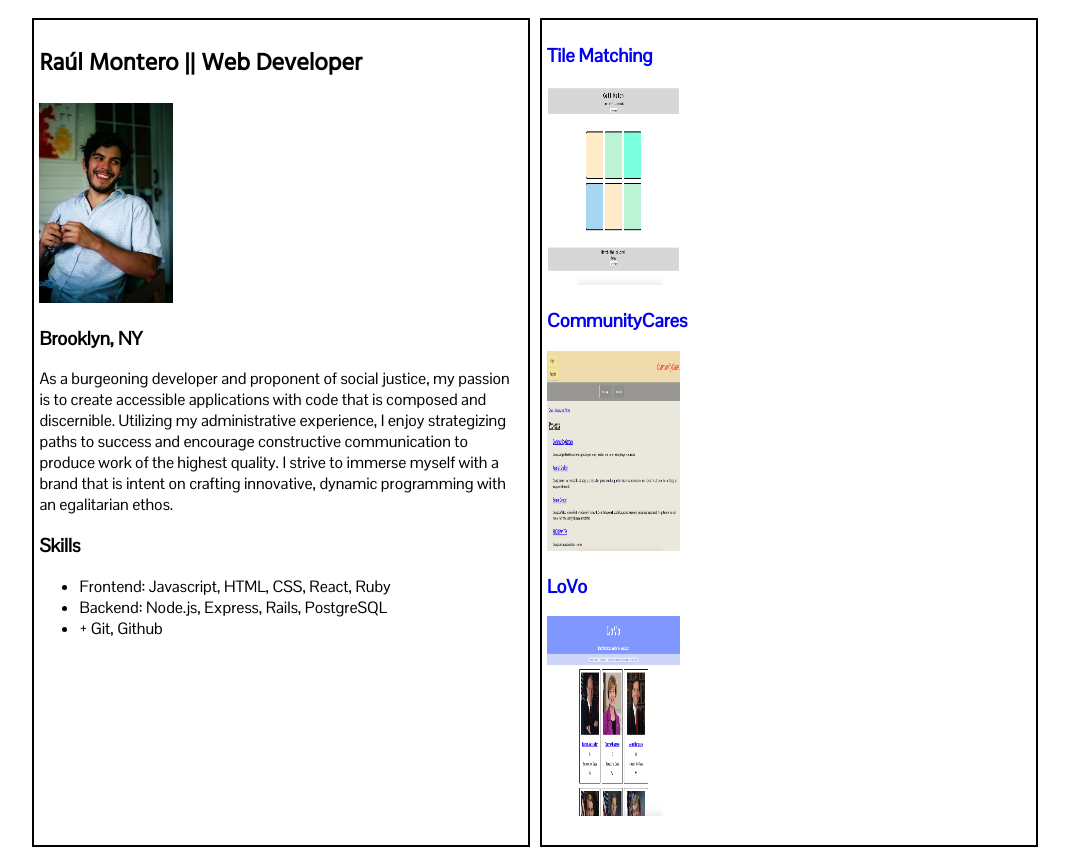
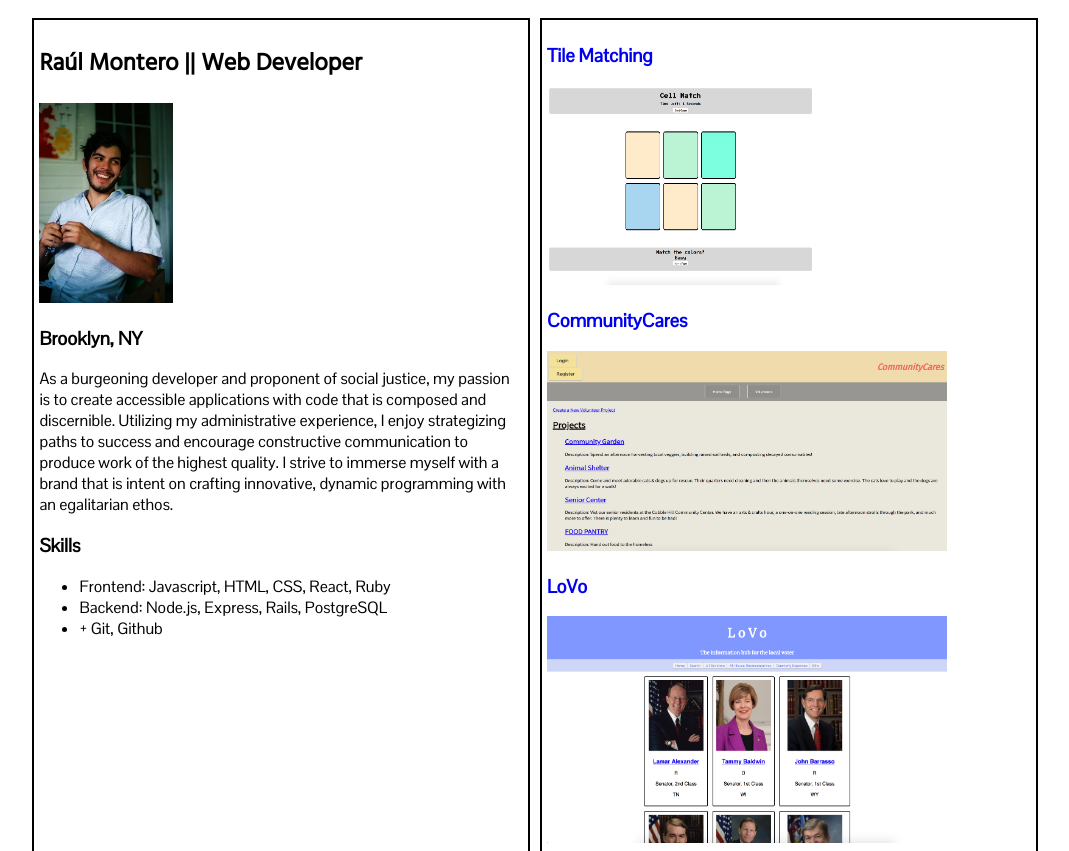
Before and after one commit to brooklynbodega/Portfolio-V1, a plain HTML site: page index.html in a window 1280 px wide. Shown: the top 851 px of the page, without its empty margins (105-1174 px from the left). Drawn offline with Linux system fonts and the light colour scheme.

Commit message:
basic portfolio up

```diff
--- a/style.css
+++ b/style.css
@@ -34,9 +34,19 @@ section {
   /* height: 450px; */
 }
 
-.work img {
+.one img {
   height: 150pt;
-  width: 100pt;
+  width: 200pt;
+}
+
+.two img {
+  height: 150pt;
+  width: 300pt;
+}
+
+.three img {
+  height: 170pt;
+  width: 300pt;
 }
 
 body footer {
```
Also changed, not shown: images/profile-photo-01.jpeg (added).
